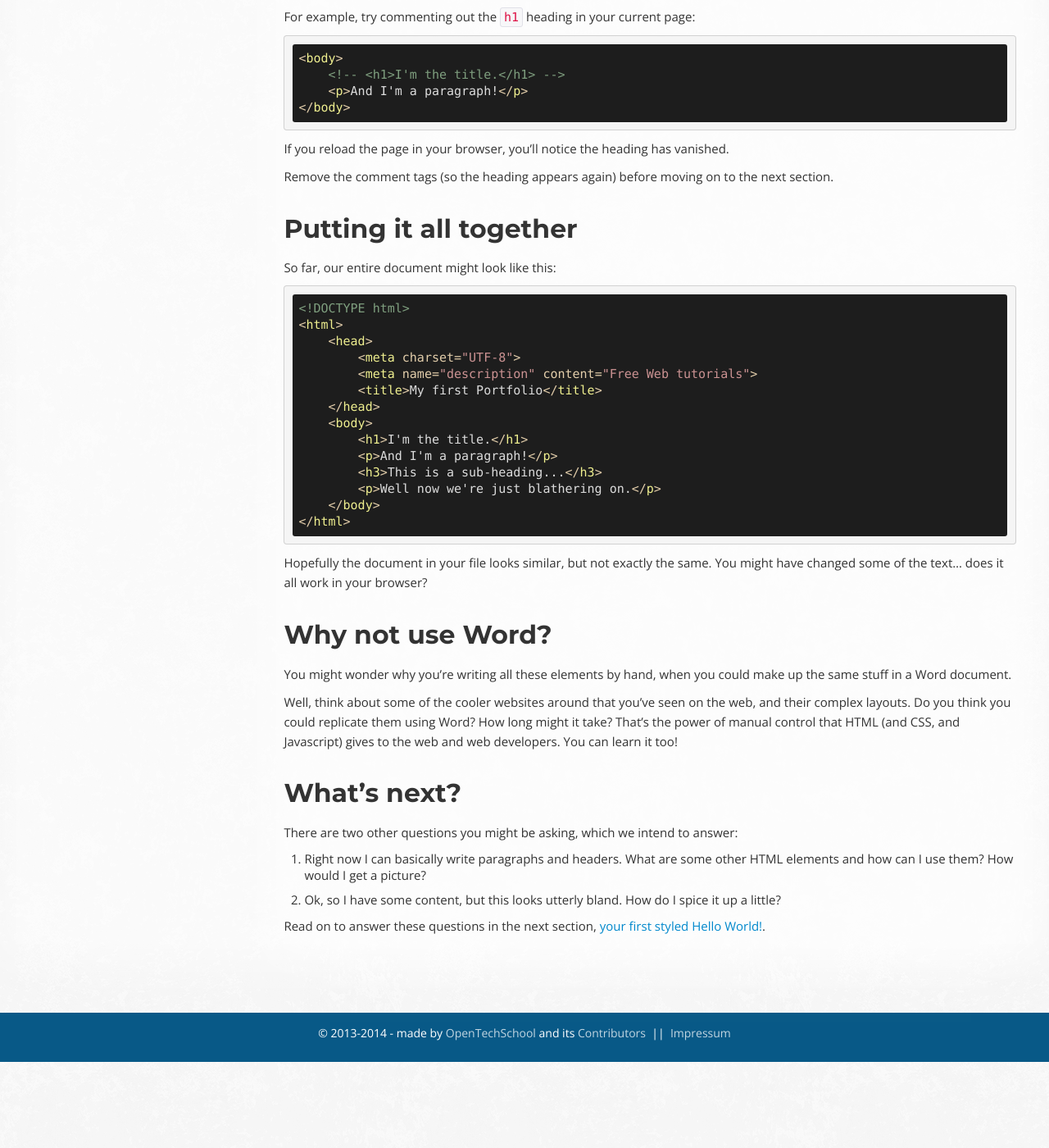
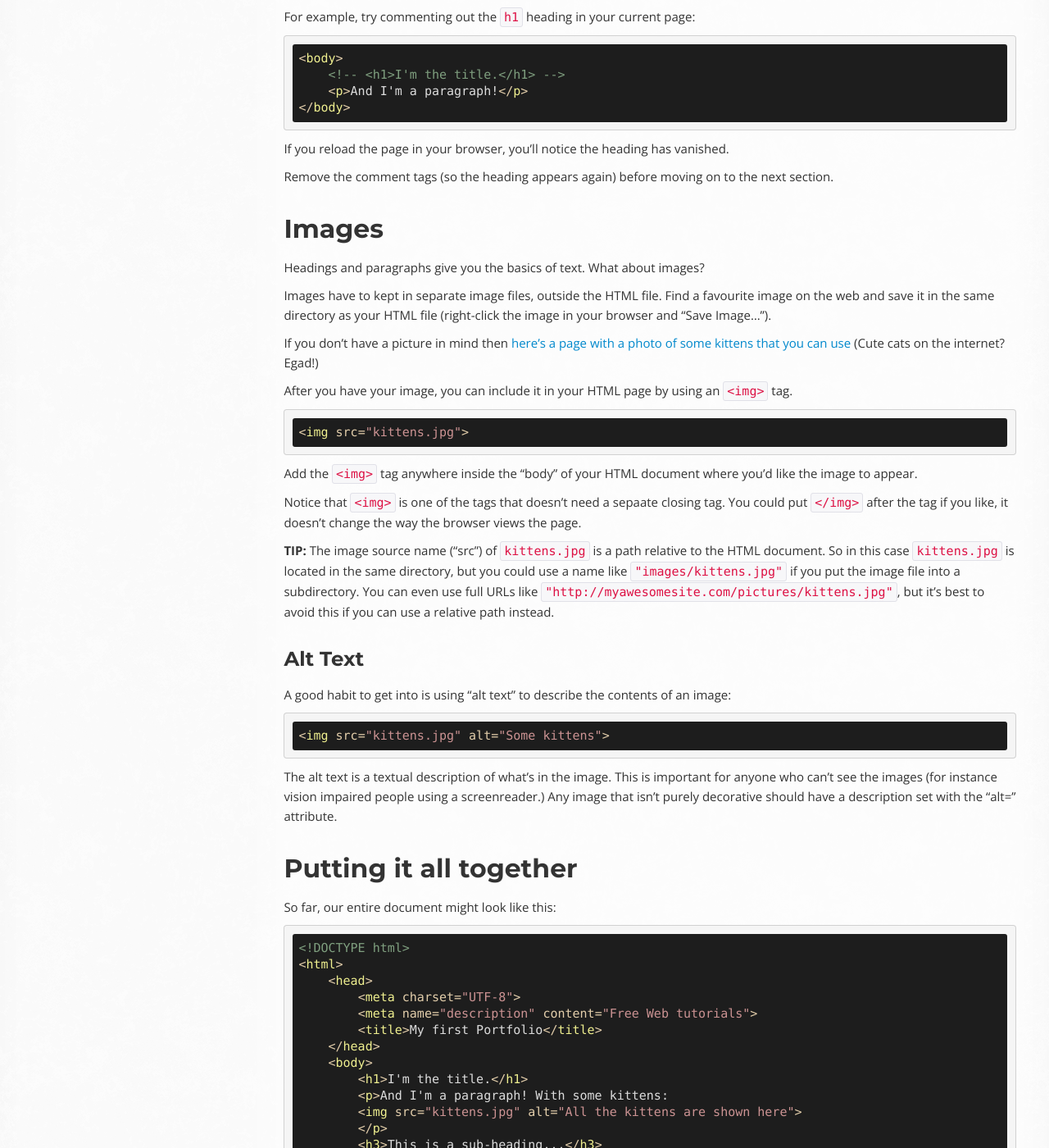
Before and after one commit to OpenTechSchool/html-css-beginners, a Jekyll site: the page built from core/structure.md, in a window 1280 px wide and 1400 px high, scrolled down 3558 px. Shown: the whole window at 82% size. Built offline with Jekyll 4.4.1, drawn with Linux system fonts in a browser that asks for light colours; Markdown is read by kramdown in place of the engine named in the settings; before the commit the page ends 4853 px from its top, so only the background shows below that; some of the changed text lies outside the part shown.

Commit message:
Add section on images to the HTML structure page, refer back to it from CSS page (addresses Issue #14)

```diff
--- a/core/structure.md
+++ b/core/structure.md
@@ -199,6 +199,49 @@ If you reload the page in your browser, you'll notice the heading has vanished.
 Remove the comment tags (so the heading appears again) before moving on to the
 next section.
 
+## Images
+
+Headings and paragraphs give you the basics of text. What about images?
+
+Images have to kept in separate image files, outside the HTML file. Find a
+favourite image on the web and save it in the same directory as your HTML
+file (right-click the image in your browser and "Save Image...").
+
+If you don't have a picture in mind then
+[here's a page with a photo of some kittens that you can use](http://www.flickr.com/photos/nengard/67501122/sizes/z/)
+(Cute cats on the internet? Egad!)
+
+After you have your image, you can include it in your HTML page by using an
+`<img>` tag.
+
+    <img src="kittens.jpg">
+
+Add the `<img>` tag anywhere inside the "body" of your HTML document where
+you'd like the image to appear.
+
+Notice that `<img>` is one of the tags that doesn't need a sepaate closing
+tag. You could put `</img>` after the tag if you like, it doesn't change
+the way the browser views the page.
+
+**TIP:** The image source name ("src") of `kittens.jpg` is a path relative
+to the HTML document. So in this case `kittens.jpg` is located in the same
+directory, but you could use a name like `"images/kittens.jpg"` if you
+put the image file into a subdirectory. You can even use full URLs like
+`"http://myawesomesite.com/pictures/kittens.jpg"`, but it's best to avoid
+this if you can use a relative path instead.
+
+### Alt Text
+
+A good habit to get into is using "alt text" to describe the contents of
+an image:
+
+    <img src="kittens.jpg" alt="Some kittens">
+
+The alt text is a textual description of what's in the image. This is important
+for anyone who can't see the images (for instance vision impaired people using
+a screenreader.) Any image that isn't purely decorative should have a description
+set with the "alt=" attribute.
+
 ## Putting it all together
 
 So far, our entire document might look like this:
@@ -212,7 +255,9 @@ So far, our entire document might look like this:
         </head>
         <body>
             <h1>I'm the title.</h1>
-            <p>And I'm a paragraph!</p>
+            <p>And I'm a paragraph! With some kittens:
+            <img src="kittens.jpg" alt="All the kittens are shown here">
+            </p>
             <h3>This is a sub-heading...</h3>
             <p>Well now we're just blathering on.</p>
         </body>
@@ -235,13 +280,8 @@ learn it too!
 
 ## What's next?
 
-There are two other questions you might be asking, which we intend to answer:
+You may be thinking at this stage that your HTML page looks pretty bland.
+How do I spice it up a little?
 
-1. Right now I can basically write paragraphs and headers. What are some other
-   HTML elements and how can I use them? How would I get a picture?
-
-2. Ok, so I have some content, but this looks utterly bland. How do I spice it
-   up a little?
-
-Read on to answer these questions in the next section,
+Read on to find out in the next section,
 [your first styled Hello World!](style.html).
```
Also changed, not shown: core/style.md (+3 -6 lines).
